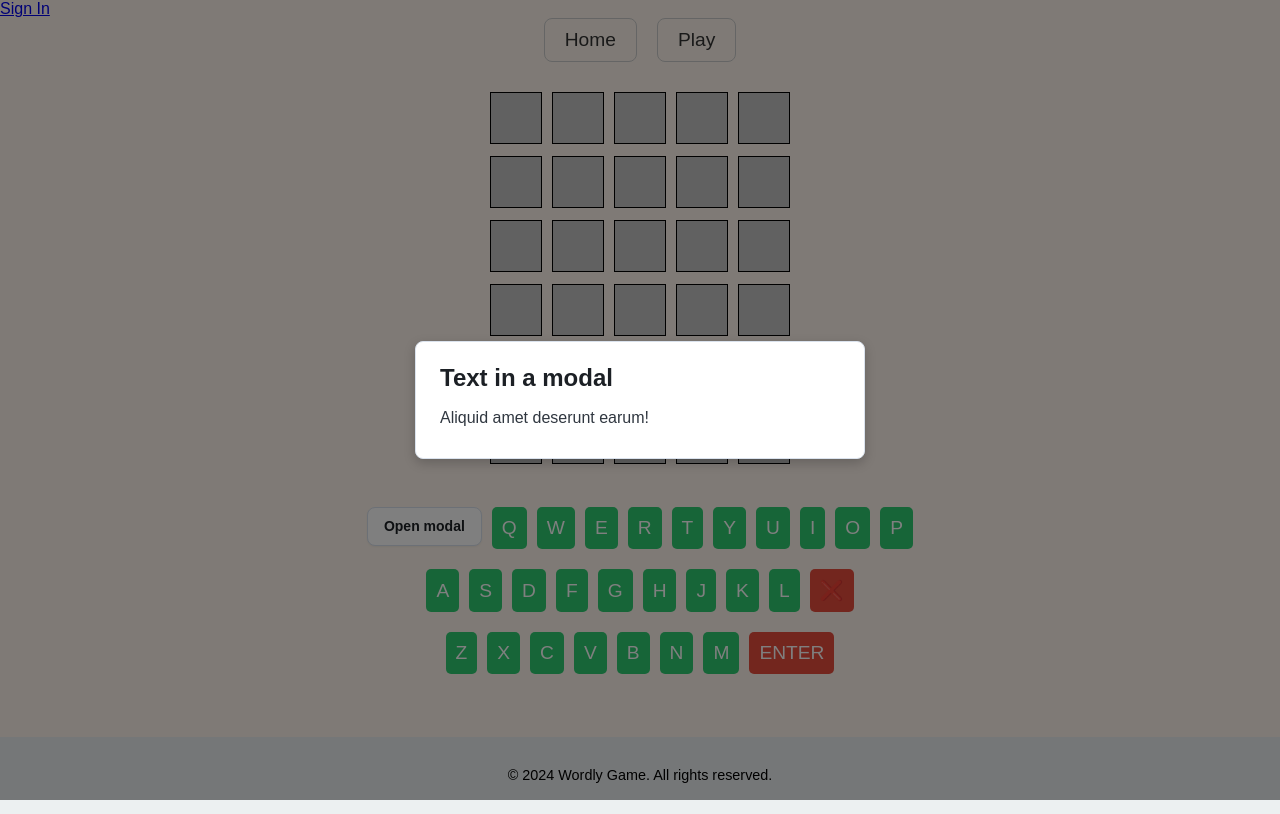
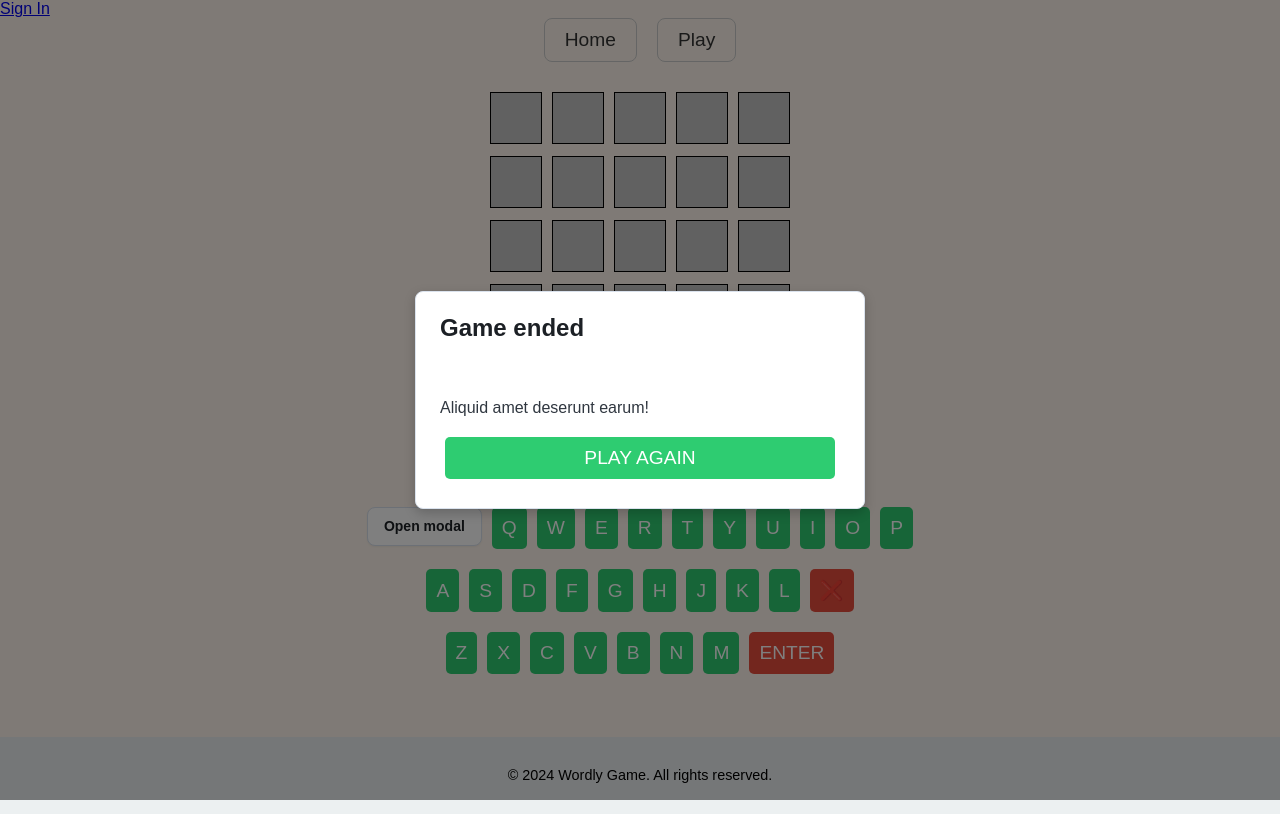
Before and after one commit to bochrap/wordle-clone-next, a Next.js app: page /play in a window 1280 px wide. Both pictures are taken after a click on the button "Open modal". Built offline with nearby package versions, Linux system fonts and the light colour scheme; no server answers; the database is empty.

Commit message:
import gamecontext into modal

```diff
--- a/src/components/Modal.js
+++ b/src/components/Modal.js
@@ -4,11 +4,13 @@ import PropTypes from "prop-types";
 import clsx from "clsx";
 import { styled, css } from "@mui/system";
 import { Modal as BaseModal } from "@mui/base/Modal";
+import { useGameContext } from "@/context/game-context";
 
 export default function ModalUnstyled() {
+  const { currentGame } = useGameContext();
   const [open, setOpen] = React.useState(false);
   const handleOpen = () => setOpen(true);
-  const handleClose = () => setOpen(false);
+  //   const handleClose = () => setOpen(true);
 
   return (
     <div>
@@ -19,16 +21,18 @@ export default function ModalUnstyled() {
         aria-labelledby="unstyled-modal-title"
         aria-describedby="unstyled-modal-description"
         open={open}
-        onClose={handleClose}
+        // onClose={handleClose}
         slots={{ backdrop: StyledBackdrop }}
       >
         <ModalContent sx={{ width: 400 }}>
           <h2 id="unstyled-modal-title" className="modal-title">
-            Text in a modal
+            Game ended
           </h2>
+          <p>{currentGame.id}</p>
           <p id="unstyled-modal-description" className="modal-description">
             Aliquid amet deserunt earum!
           </p>
+          <button>PLAY AGAIN</button>
         </ModalContent>
       </Modal>
     </div>
```
